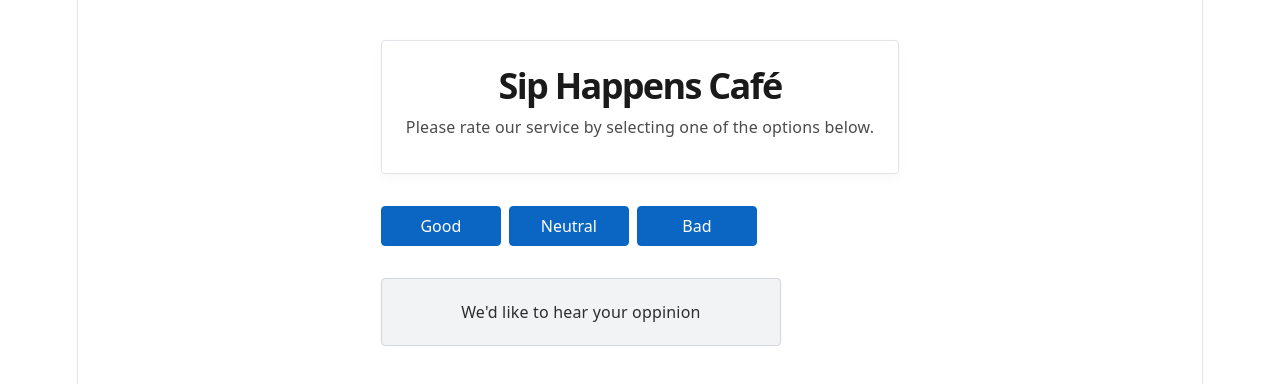
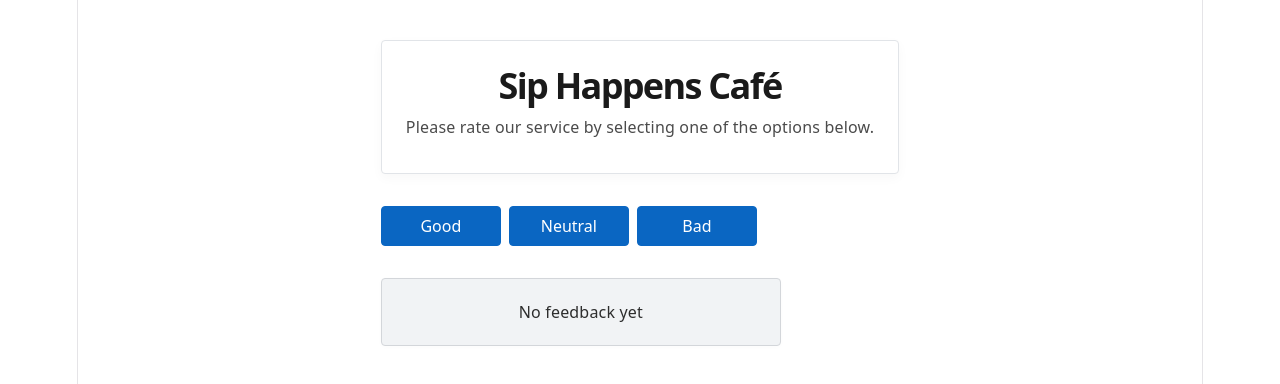
Before and after one commit to IvonLagta/02-react-cafe, a React (Vite) app: page / in a window 1280 px wide. Shown: the top 384 px of the page. Built offline with nearby package versions, Linux system fonts and the light colour scheme.

Commit message:
Update Notification.tsx

```diff
--- a/src/components/Notification/Notification.tsx
+++ b/src/components/Notification/Notification.tsx
@@ -1,5 +1,5 @@
 import css from "./Notification.module.css";
 
 export default function Notification() {
-  return <p className={css.message}>We'd like to hear your oppinion</p>;
+  return <p className={css.message}>No feedback yet</p>;
 }
```
